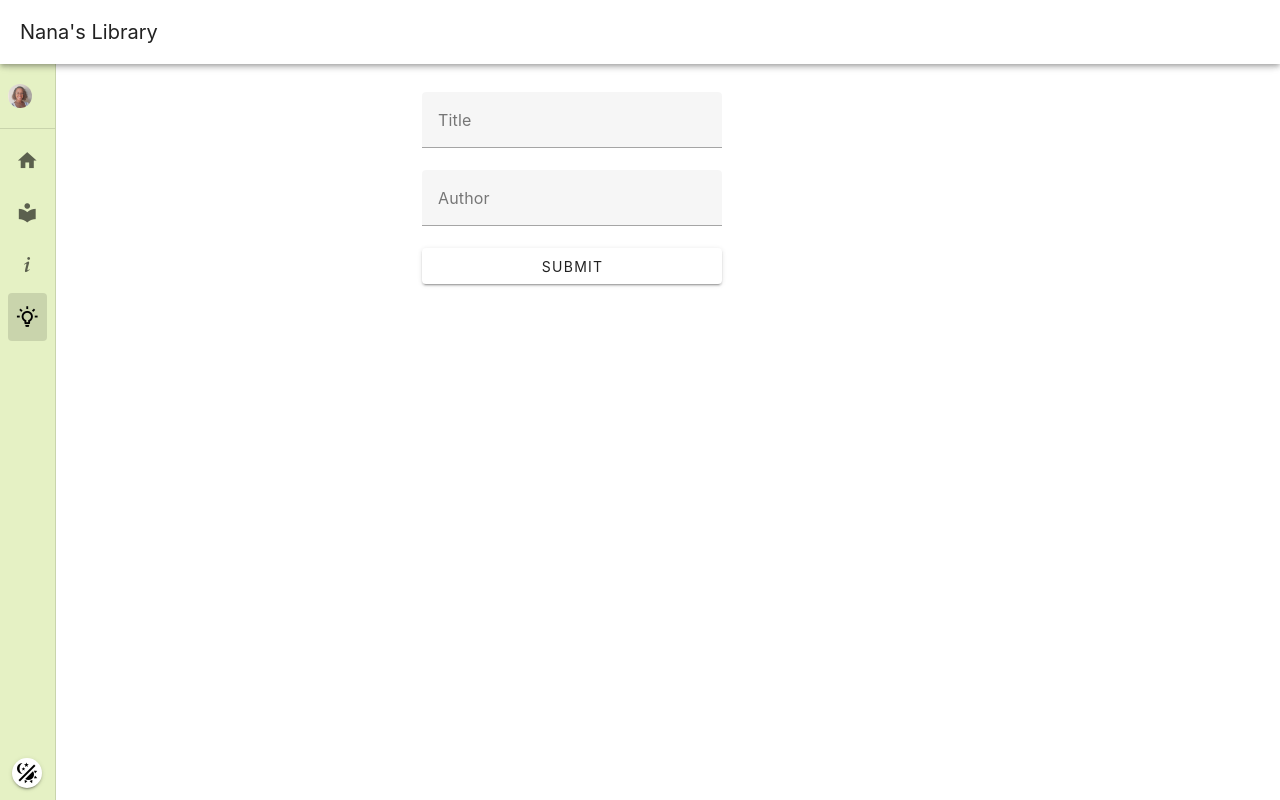
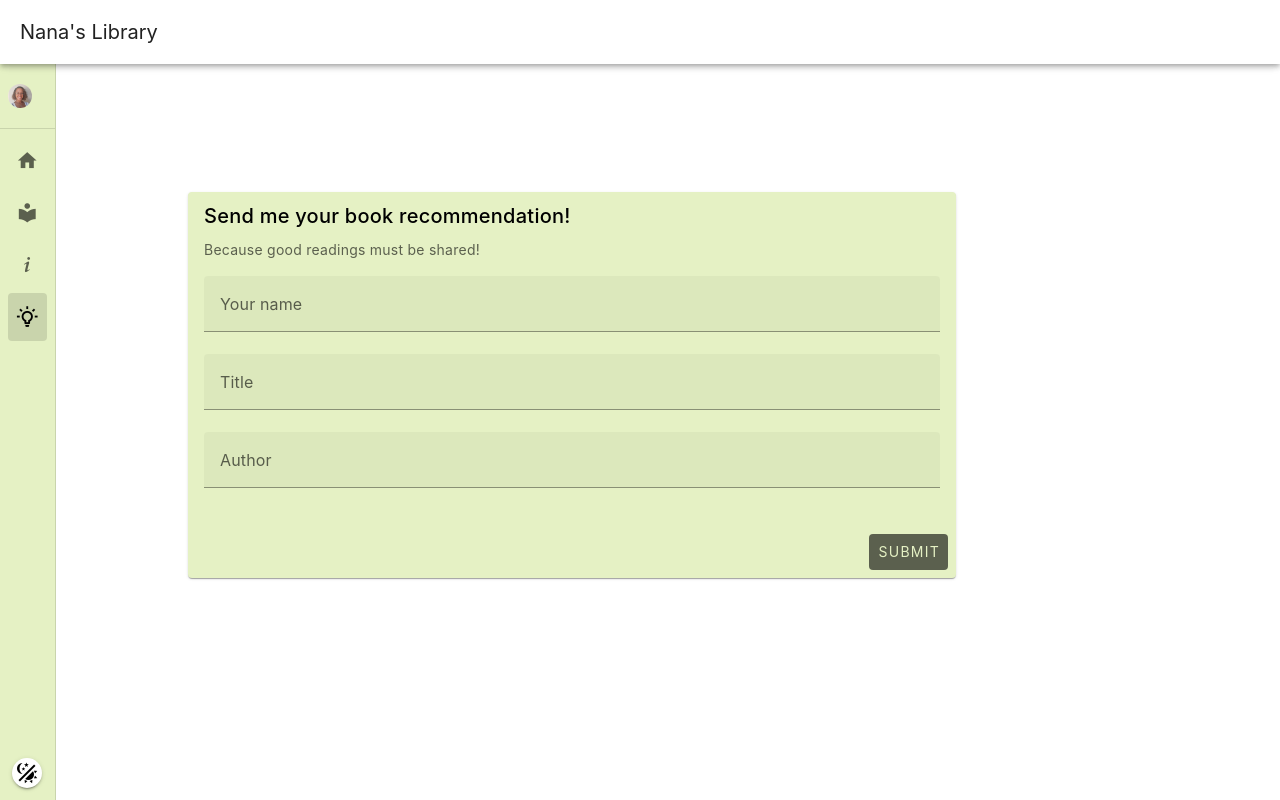
Before and after one commit to Anastacia-Canto/nana-library, a Vue app in the folder frontend/: page /suggestions in a window 1280 px wide. Built offline with nearby package versions, Linux system fonts and the light colour scheme.

Commit message:
form style ok

```diff
--- a/frontend/src/views/SuggestionsView.vue
+++ b/frontend/src/views/SuggestionsView.vue
@@ -4,6 +4,7 @@ export default {
 	data() {
 		return {
 			suggestion: {
+				name: "",
 				title: "",
 				author: ""
 			}
@@ -11,33 +12,50 @@ export default {
 	},
 	methods: {
 		register() {
-			if (this.suggestion.title != "" && this.suggestion.author != ""){
+			if (this.suggestion.name != "" && this.suggestion.title != "" && this.suggestion.author != ""){
 				console.log("All good!");
 			} else {
 				console.log("Empty fields");
 			}
-			// this is becoming as a Proxy. Fix it!!
-			console.log(this.suggestion);
 		}
 	}
 }
 </script>
 <template>
-	<form name="suggestion-form">
-		<div class="form">
-			<v-text-field label="Title" v-model="suggestion.title"></v-text-field>
-			<v-text-field label="Author" v-model="suggestion.author"></v-text-field>
-		</div>
-		<v-btn block type="submit" @click.prevent="register">Submit</v-btn>
-
-	</form>
+	<v-card class="form" color="#e5f1c4">
+		<v-card-title>
+			Send me your book recommendation!
+		</v-card-title>
+		<v-card-subtitle>
+			Because good readings must be shared!
+		</v-card-subtitle>
+		<v-card-text>
+			<form name="suggestion-form">
+				<div>
+					<v-text-field label="Your name" v-model="suggestion.name"></v-text-field>
+					<v-text-field label="Title" v-model="suggestion.title"></v-text-field>
+					<v-text-field label="Author" v-model="suggestion.author"></v-text-field>
+				</div>
+			</form>
+		</v-card-text>
+		<v-card-actions>
+			<v-spacer></v-spacer>
+			<v-btn class="form-btn" type="submit" @click.prevent="register">Submit</v-btn>
+		</v-card-actions>
+	</v-card>
 
 </template>
 
 <style>
 
 .form {
-	width: 300px;
+	top: 100px;
+	width: 60vw;
+}
+
+.form-btn {
+	background-color: #5b604e;
+	color: #e5f1c4;
 }
 
 </style>
```
